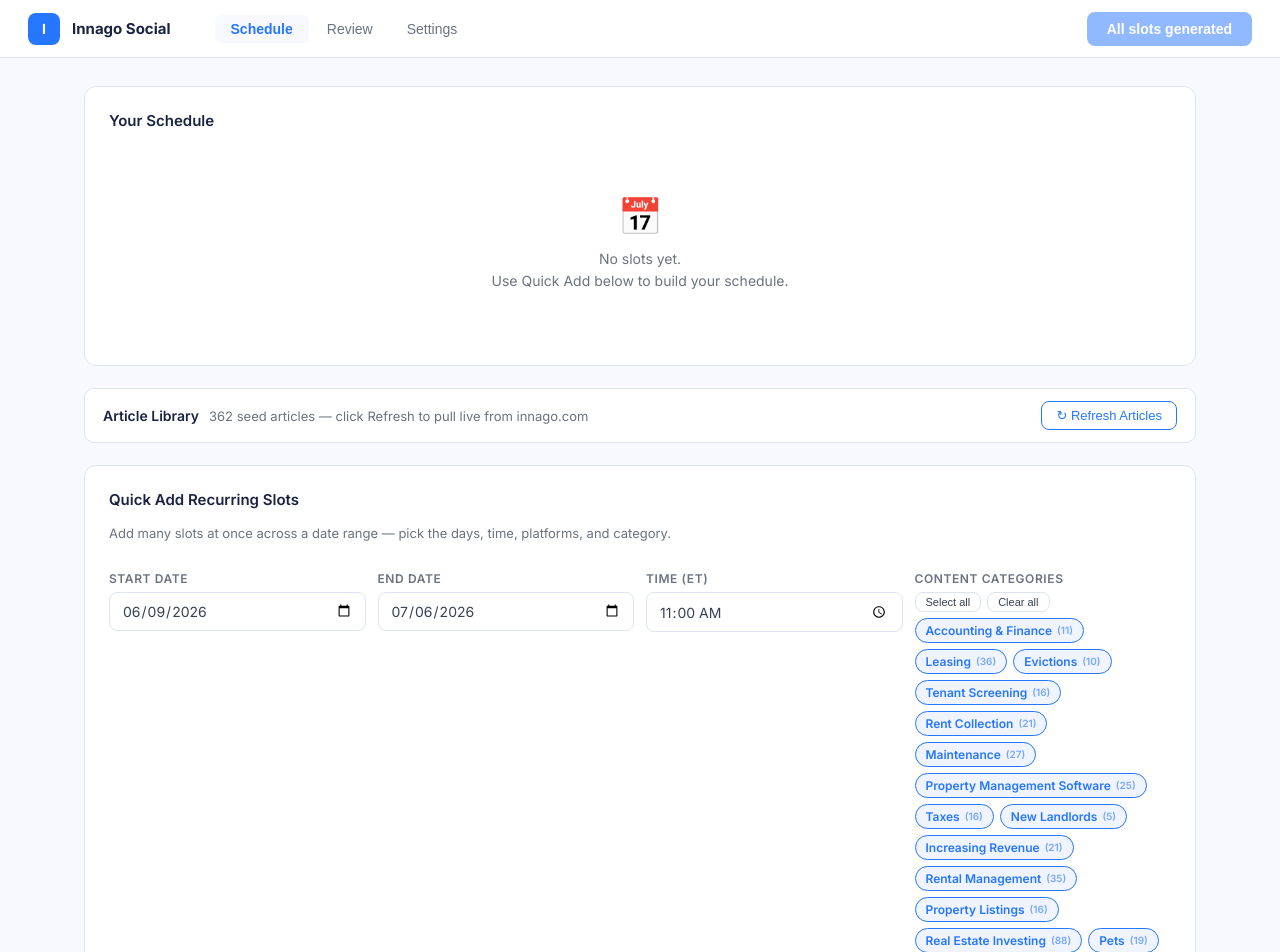
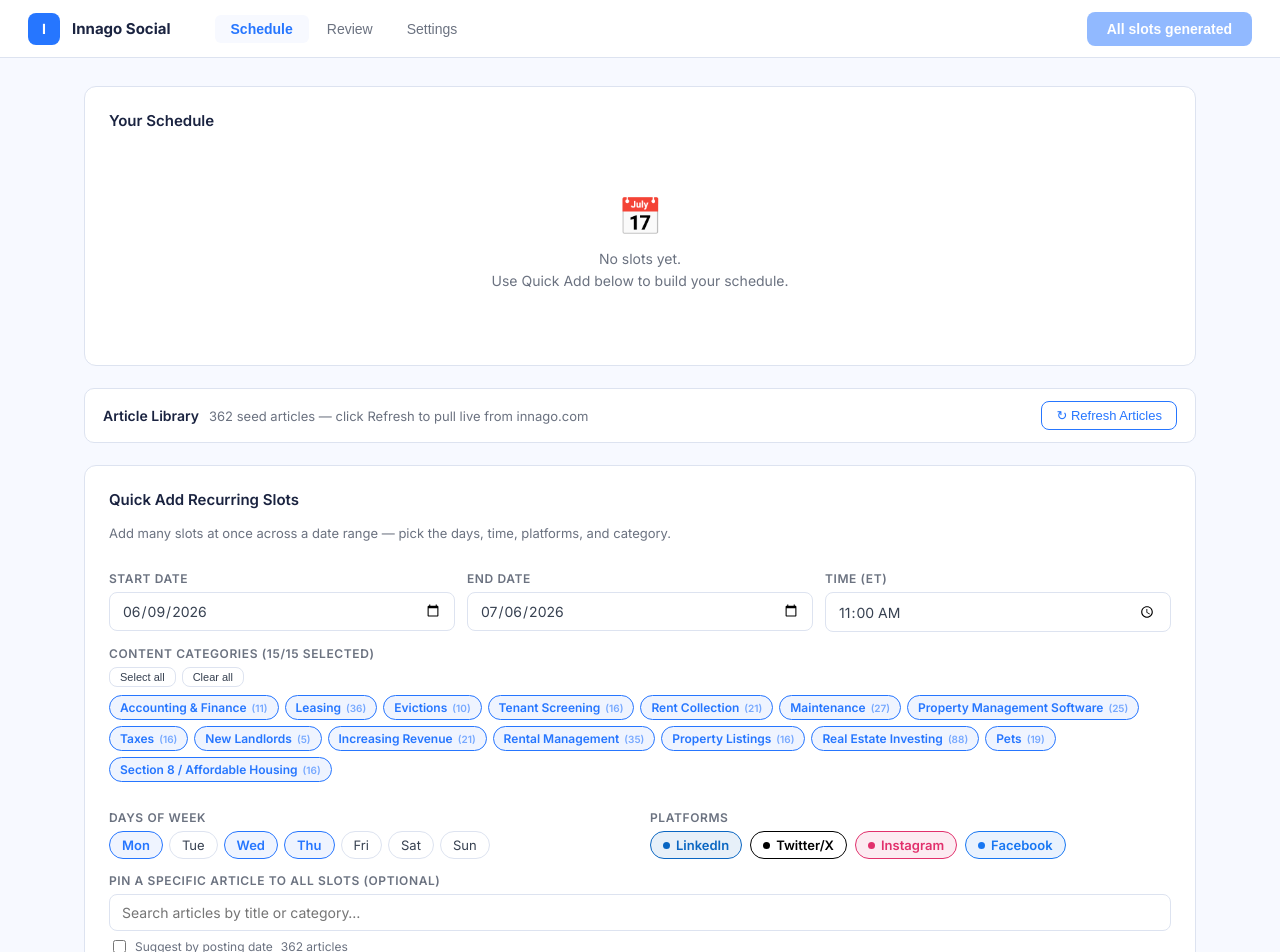
Before and after one commit to sarahhutchinson19/social-media-web-app, a Next.js app: page / in a window 1280 px wide. Shown: the top 952 px of the page. Built offline with nearby package versions, Linux system fonts and the light colour scheme.

Commit message:
Move categories to full-width row for cleaner layout

```diff
--- a/pages/index.js
+++ b/pages/index.js
@@ -577,7 +577,8 @@
                   Add many slots at once across a date range — pick the days, time, platforms, and category.
                 </p>
 
-                <div style={{ display:'grid', gridTemplateColumns:'repeat(4,1fr)', gap:12, marginBottom:14 }}>
+                {/* Date / time row */}
+                <div style={{ display:'grid', gridTemplateColumns:'repeat(3,1fr)', gap:12, marginBottom:14 }}>
                   <Field label="Start date">
                     <input type="date" value={recurForm.startDate} onChange={e=>setRecurForm(f=>({...f,startDate:e.target.value}))} style={input} />
                   </Field>
@@ -587,8 +588,11 @@
                   <Field label="Time (ET)">
                     <input type="time" value={recurForm.time} onChange={e=>setRecurForm(f=>({...f,time:e.target.value}))} style={input} />
                   </Field>
-                  <Field label="Content categories">
-                    <div style={{ display:'flex', gap:6, marginBottom:6 }}>
+                </div>
+
+                {/* Categories — full width */}
+                <Field label={`Content categories (${recurForm.categories.length}/${Object.keys(CATEGORIES).length} selected)`}>
+                  <div style={{ display:'flex', gap:6, marginBottom:8, marginTop:4 }}>
                     <button onClick={()=>setRecurForm(f=>({...f,categories:Object.keys(CATEGORIES)}))}
                       style={{ ...outlineBtn, fontSize:11, padding:'3px 10px' }}>Select all</button>
                     <button onClick={()=>setRecurForm(f=>({...f,categories:[]}))}
@@ -615,9 +619,8 @@
                     })}
                   </div>
                 </Field>
-                </div>
 
-                <div style={{ display:'grid', gridTemplateColumns:'1fr 1fr', gap:20 }}>
+                <div style={{ display:'grid', gridTemplateColumns:'1fr 1fr', gap:20, marginTop:14 }}>
                   <Field label="Days of week">
                     <div style={{ display:'flex', gap:6, flexWrap:'wrap', marginTop:4 }}>
                       {DAY_NAMES.map((day,i) => {
```
Lines whose indentation alone changed are shown as unchanged.
